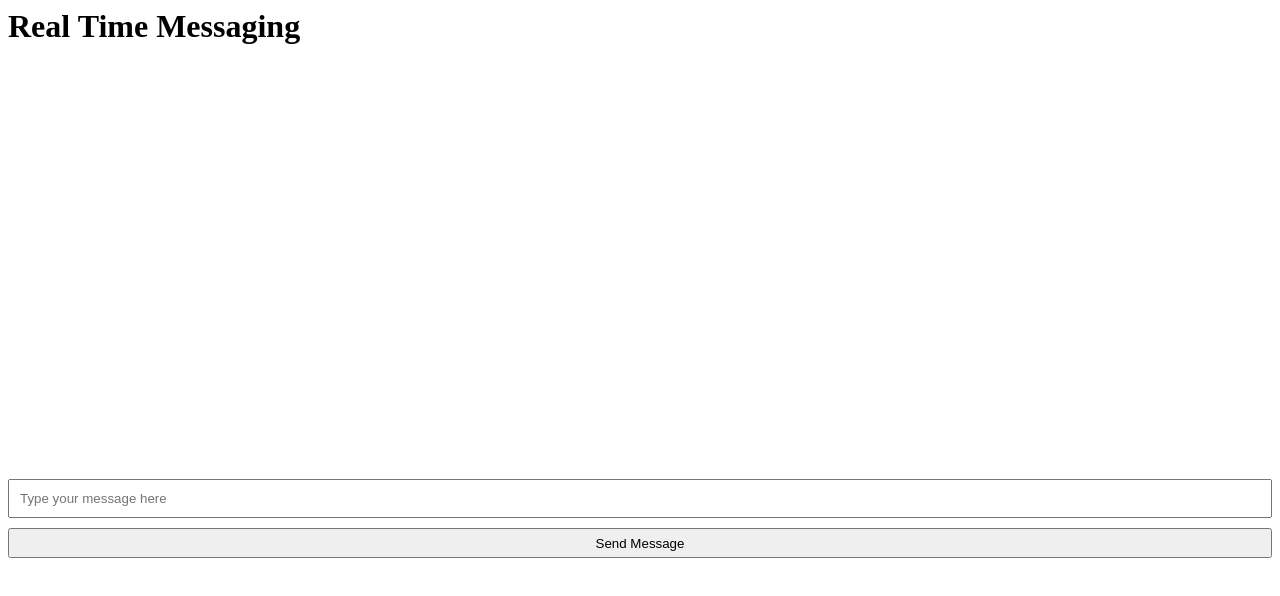
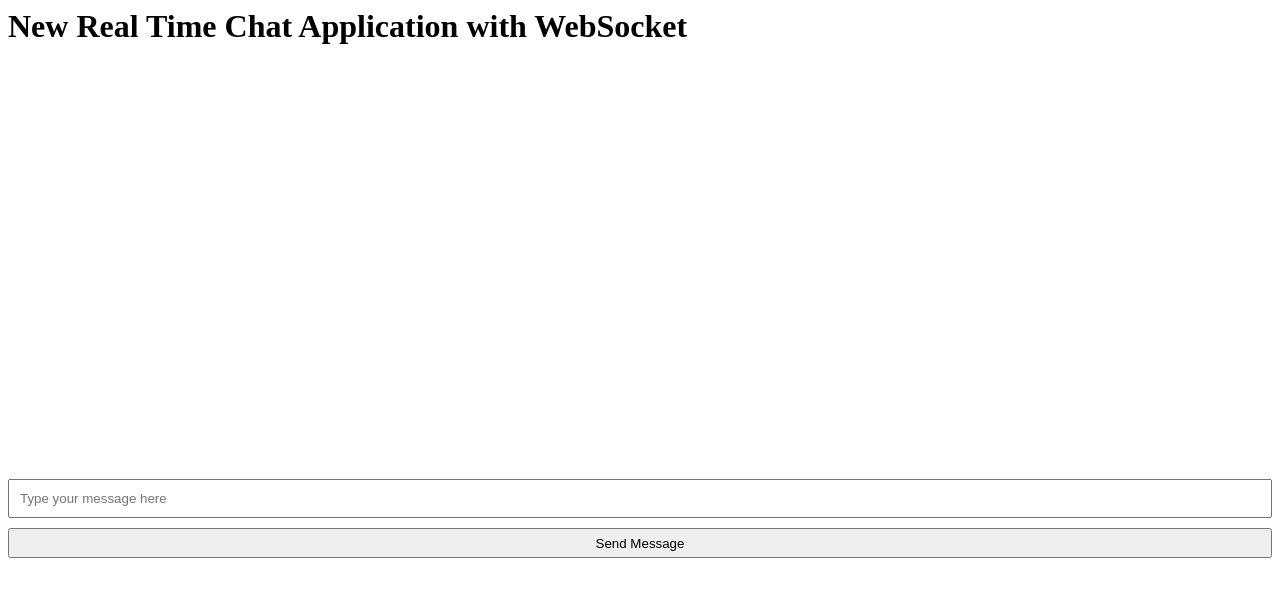
Before and after one commit to Zahoor133/real_time_chat, a website: page index.html in a window 1280 px wide. Drawn offline with Linux system fonts and the light colour scheme.

Commit message:
First Commit

```diff
--- a/index.html
+++ b/index.html
@@ -1,4 +1,4 @@
-<h1>Real Time Messaging</h1>
+<h1> New Real Time Chat Application with WebSocket</h1>
 <pre id="messages" style="height: 400px; overflow: scroll"></pre>
 <input type="text" id="messageBox" placeholder="Type your message here" style="display: block; width: 100%; margin-bottom: 10px; padding: 10px;" />
 <button id="send" title="Send Message!" style="width: 100%; height: 30px;">Send Message</button>
```
